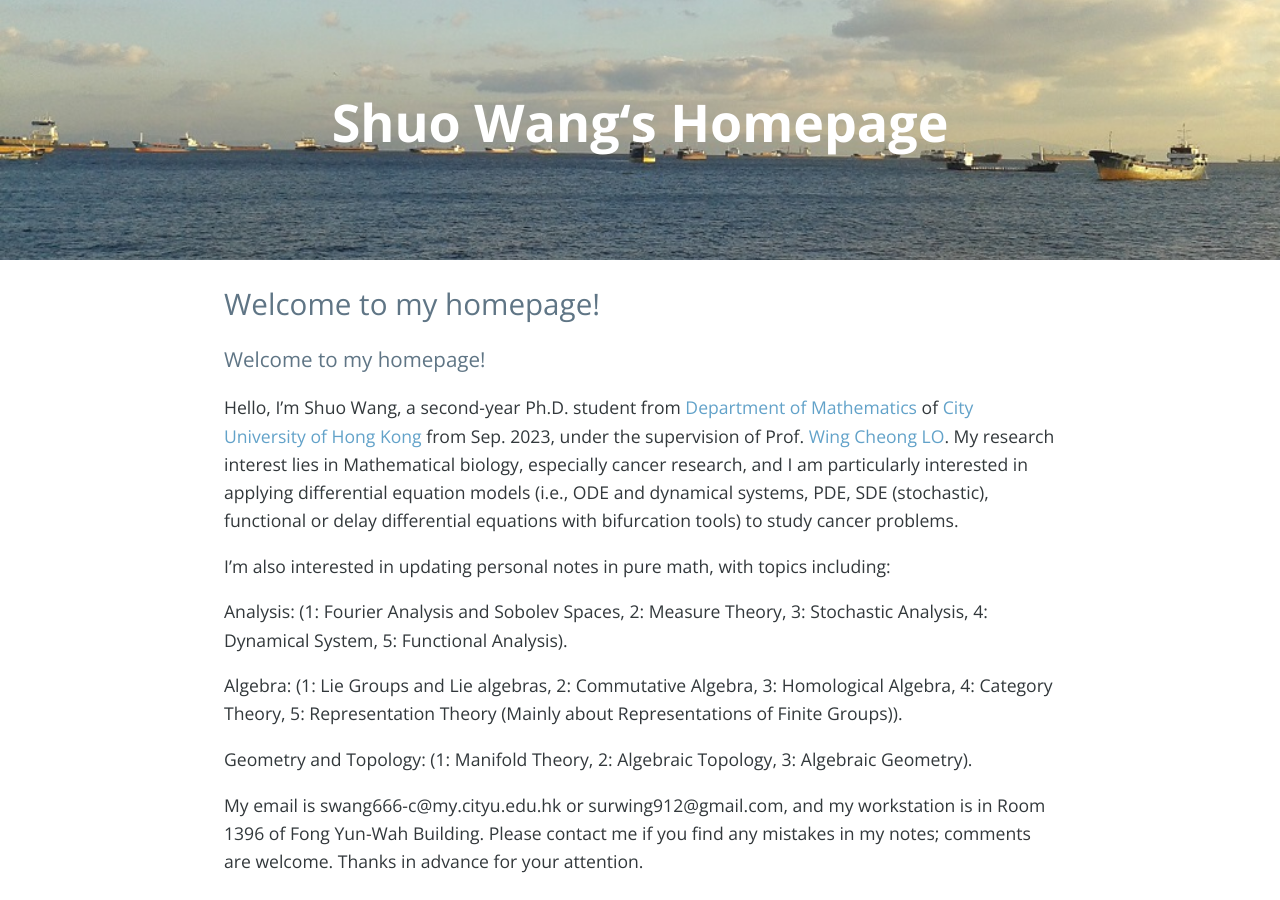
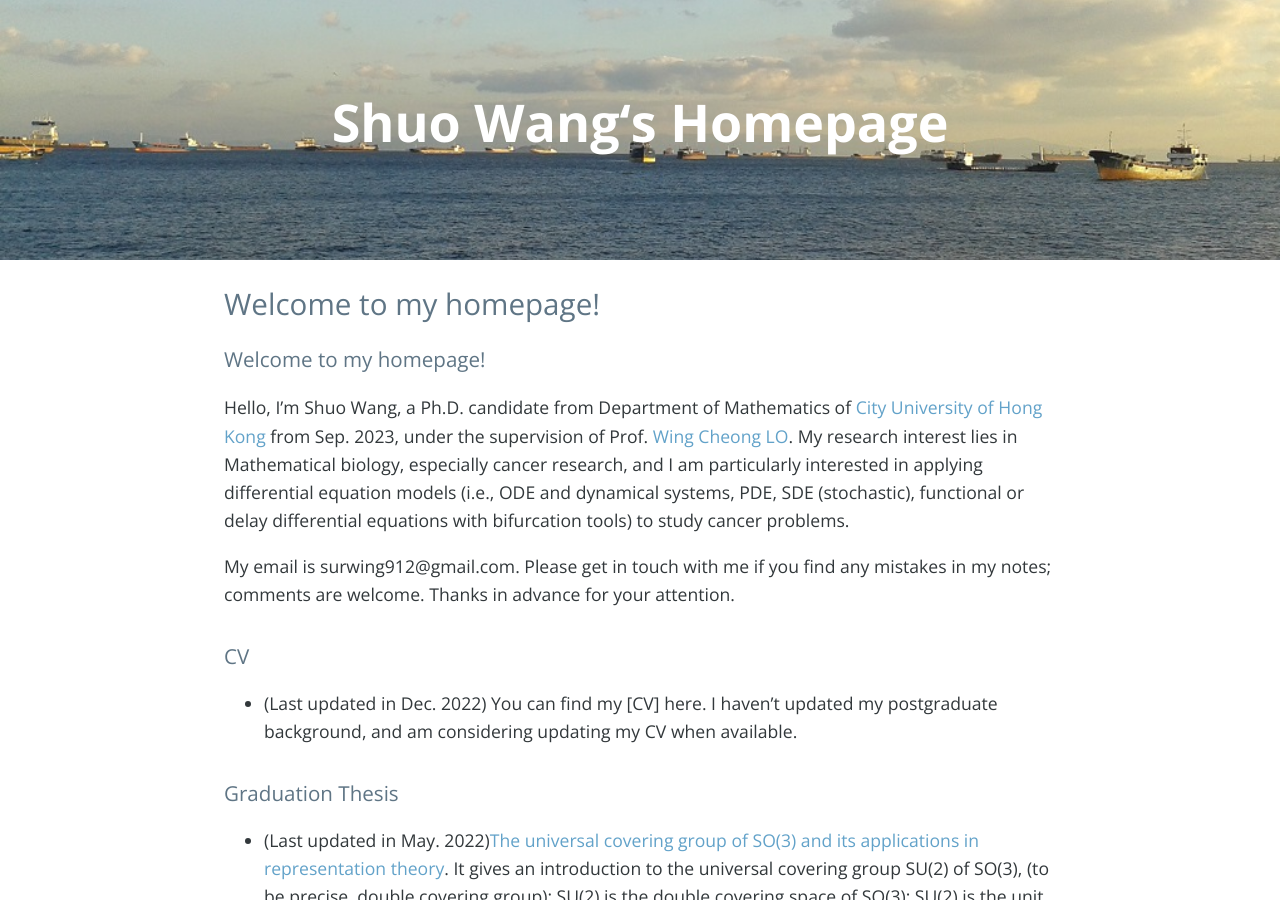
Before and after one commit to Louis-shuo-wang/Louis-shuo-wang.github.io, a Jekyll site: the page built from index.md, in a window 1280 px wide and 900 px high. Built offline with Jekyll 4.4.1, drawn with Linux system fonts in a browser that asks for light colours; nearby versions of some CDN libraries; our own code applies the rules of GitHub Pages for plain Markdown files; the list of posts is cut into pages by our own code; comment, search, counter and statistics services are not loaded.

Commit message:
Update index.md

```diff
--- a/index.md
+++ b/index.md
@@ -1,15 +1,7 @@
 ### Welcome to my homepage!
-Hello, I'm Shuo Wang, a second-year Ph.D. student from [Department of Mathematics](https://www.cityu.edu.hk/ma/) of [City University of Hong Kong](https://www.cityu.edu.hk) from Sep. 2023, under the supervision of Prof. [Wing Cheong LO](https://www.cityu.edu.hk/stfprofile/wingclo.htm). My research interest lies in Mathematical biology, especially cancer research, and I am particularly interested in applying differential equation models (i.e., ODE and dynamical systems, PDE, SDE (stochastic), functional or delay differential equations with bifurcation tools) to study cancer problems.
+Hello, I'm Shuo Wang, a Ph.D. candidate from Department of Mathematics of [City University of Hong Kong](https://www.cityu.edu.hk) from Sep. 2023, under the supervision of Prof. [Wing Cheong LO](https://www.cityu.edu.hk/stfprofile/wingclo.htm). My research interest lies in Mathematical biology, especially cancer research, and I am particularly interested in applying differential equation models (i.e., ODE and dynamical systems, PDE, SDE (stochastic), functional or delay differential equations with bifurcation tools) to study cancer problems.
 
-I'm also interested in updating personal notes in pure math, with topics including:
-
-Analysis: (1: Fourier Analysis and Sobolev Spaces, 2: Measure Theory, 3: Stochastic Analysis, 4: Dynamical System, 5: Functional Analysis).
-
-Algebra: (1: Lie Groups and Lie algebras, 2: Commutative Algebra, 3: Homological Algebra, 4: Category Theory, 5: Representation Theory (Mainly about Representations of Finite Groups)).
-
-Geometry and Topology: (1: Manifold Theory, 2: Algebraic Topology, 3: Algebraic Geometry).
-
-My email is swang666-c@my.cityu.edu.hk or surwing912@gmail.com, and my workstation is in Room 1396 of Fong Yun-Wah Building. Please contact me if you find any mistakes in my notes; comments are welcome. Thanks in advance for your attention.
+My email is surwing912@gmail.com. Please get in touch with me if you find any mistakes in my notes; comments are welcome. Thanks in advance for your attention.
 
 
 ### CV
```
